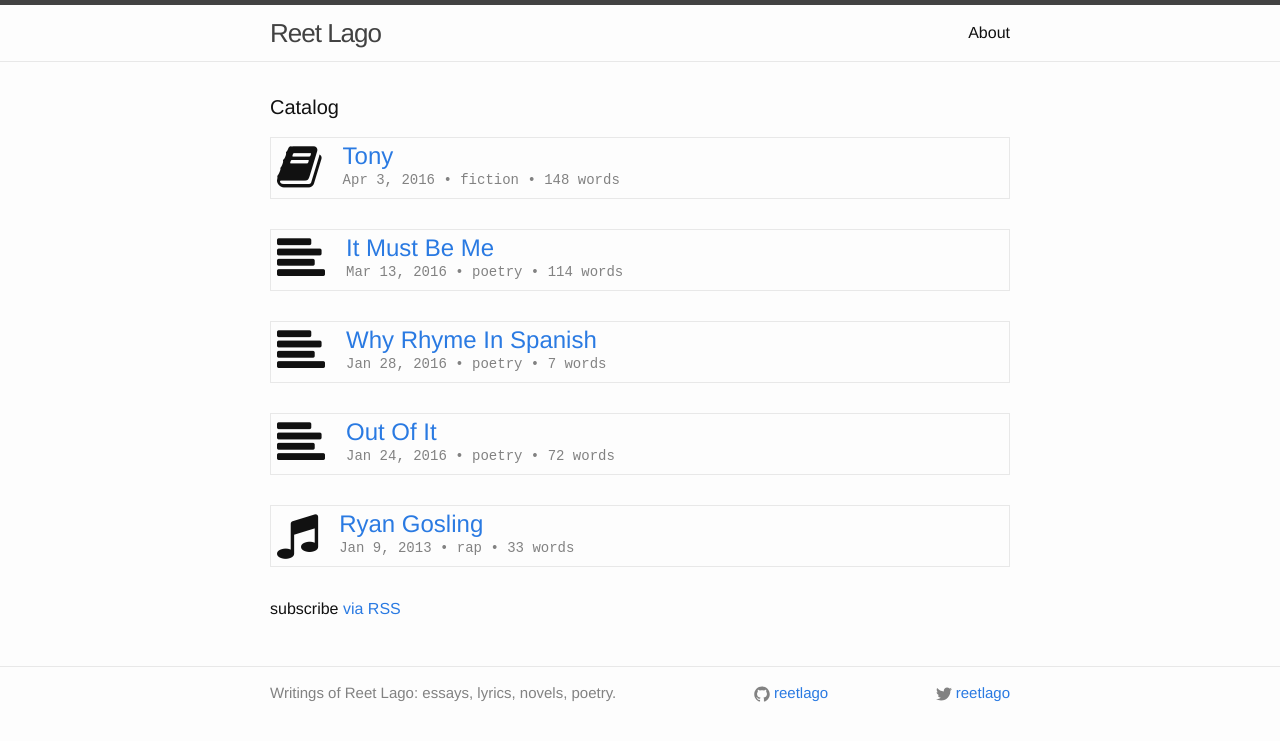
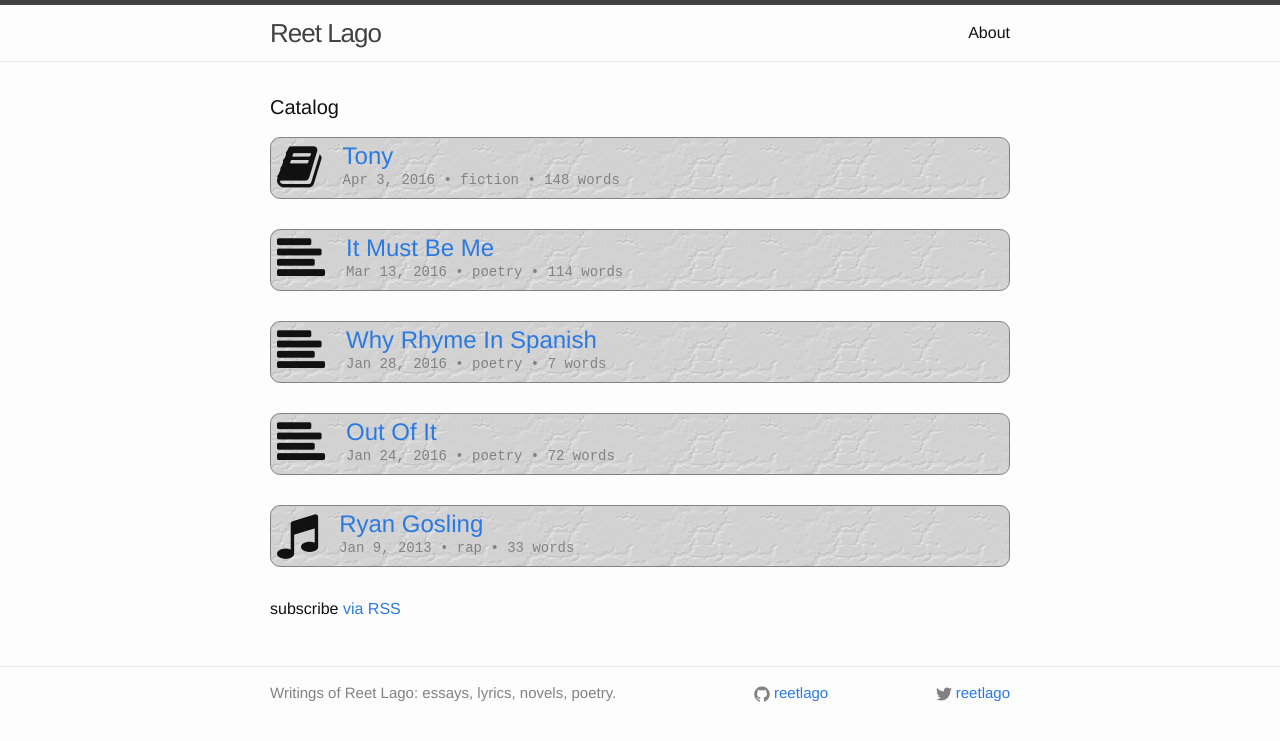
Before and after one commit to reetlago/reetlago.github.io, a Jekyll site: the page built from index.html, in a window 1280 px wide. Shown: the top 741 px of the page. Built offline with Jekyll 4.4.1, drawn with Linux system fonts in a browser that asks for light colours.

Commit message:
Make posts look nicer.

```diff
--- a/_sass/_layout-overrides.scss
+++ b/_sass/_layout-overrides.scss
@@ -103,7 +103,10 @@
 
 .post-list {
     li {
-        border: 1px solid $grey-color-light;
+        background-image: url('../images/bg.png');
+
+        border: 1px solid $grey-color;
+        border-radius: 10px;
         &:hover {
             background-color: $grey-color-light;
             border: 1px solid $grey-color-dark;
```
Also changed, not shown: images/bg.png (added).
